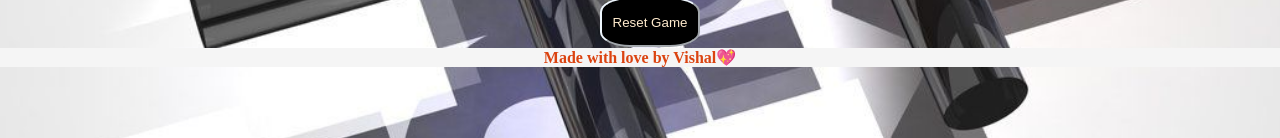
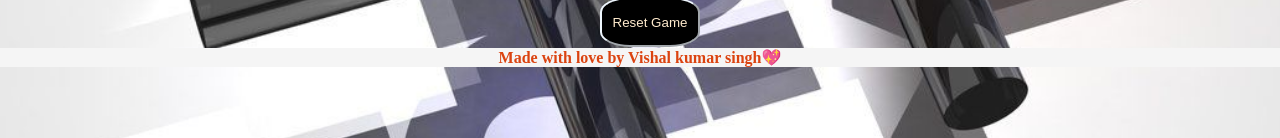
Before and after one commit to vishal6021/tictactoe, a plain HTML site: page index.html in a window 1280 px wide. Shown: the part 522-660 px from the top of the page. Drawn offline with Linux system fonts and the light colour scheme.

Commit message:
change name

```diff
--- a/index.html
+++ b/index.html
@@ -34,7 +34,7 @@
         </div>
         </div>
         <footer>
-            <main><h4 class="footerName">Made with love by Vishal💖</h4></main>
+            <main><h4 class="footerName">Made with love by Vishal kumar singh💖</h4></main>
         </footer>
         </main>
         <script src="script.js"></script>
```
